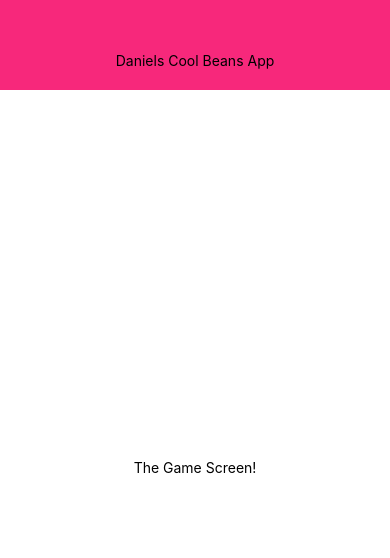
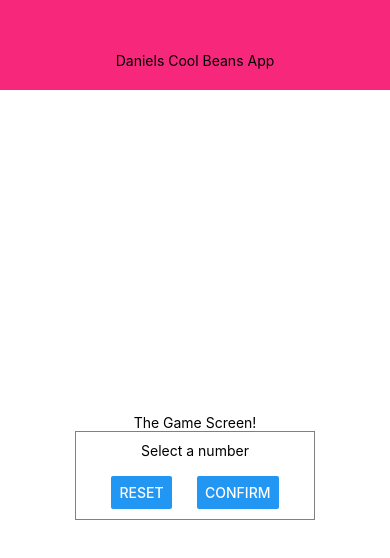
Before and after one commit to danielc92/react-native-sandbox, a React Native app: screen / in a window 390 px wide. Shown: the top 558 px of the page. Built offline with nearby package versions, Linux system fonts and the light colour scheme.

Commit message:
Worked on StartGame

```diff
--- a/screens/StartGame.js
+++ b/screens/StartGame.js
@@ -1,10 +1,18 @@
 import React from 'react';
-import { View, StyleSheet, Text } from 'react-native';
+import { View, StyleSheet, Button, Text, TextInput } from 'react-native';
 
 const StartGameScreen = props => {
     return (
         <View style={styles.screen}>
             <Text>The Game Screen!</Text>
+            <View style={styles.container}>
+                <Text style={{textAlign: 'center'}}>Select a number</Text>
+                <TextInput/>
+                <View style={styles.buttonContainer}>
+                    <Button title="Reset"/>
+                    <Button title="Confirm"/>
+                </View>
+            </View>
         </View>
     )
 }
@@ -12,9 +20,19 @@ const StartGameScreen = props => {
 const styles = StyleSheet.create({
     screen: {
         flex: 1,
-        padding: 10,
+        padding: 15,
         alignItems: 'center',
         justifyContent: 'center'
+    },
+    container: {
+        borderColor: 'grey',
+        borderWidth: 1,
+        padding: 10,
+    },
+    buttonContainer: {
+        flexDirection: 'row',
+        width: '100%',
+        justifyContent: 'space-evenly',
     }
 })
 export default StartGameScreen;
```
